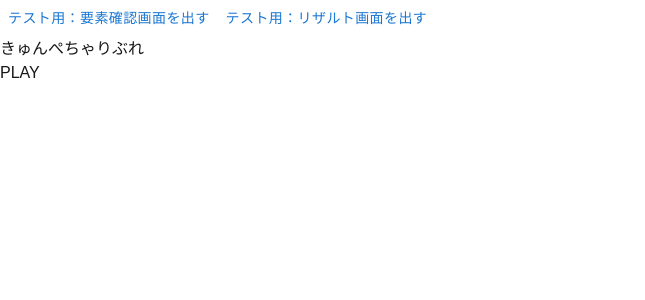
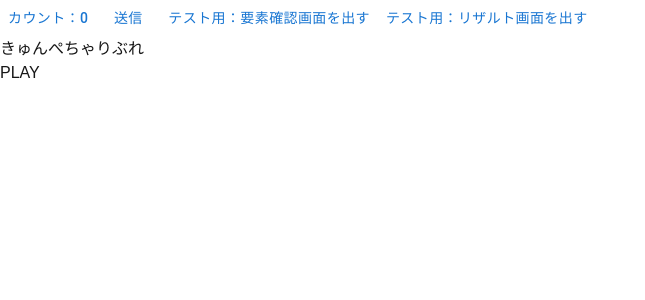
Before and after one commit to Cauchy27/ishinomaki_hack_team_azuma, a Next.js app: page / in a window 1280 px wide. Shown: the top 300 px of the page, without its empty margins (0-645 px from the left). Built offline with nearby package versions, Linux system fonts and the light colour scheme; no server answers; the database is empty.

Commit message:
player1のカウント更新テストの実装

```diff
--- /dev/null
+++ b/app/_component/supabase.tsx
@@ -0,0 +1,7 @@
+import { createClient } from '@supabase/supabase-js';
+
+// supabaseの初期化を行う
+export const Supabase = createClient(
+  process.env.NEXT_PUBLIC_SUPABASE_URL??"",
+  process.env.NEXT_PUBLIC_SUPABASE_ANON_KEY??""
+)
--- a/app/page.tsx
+++ b/app/page.tsx
@@ -10,6 +10,8 @@ import { Button } from "@mui/material";
 
 import { useState, useEffect } from "react";
 
+import { Supabase } from "./_component/supabase";
+
 const pageTargetList = ["title", "select", "confirm", "battle", "result"];
 
 const testPlayersData = ["イノウエ","ミコト"]
@@ -18,7 +20,11 @@ const Home = () => {
 
   const [resultIs, setResultIs] = useState<boolean>(false);
   const [pageTarget, setPageTarget] = useState<string>("title");
-  const [players, setPlayers] = useState<string[]>(["",""])
+  const [players, setPlayers] = useState<string[]>(["",""]);
+
+  // テスト用カウント
+  const [count, setCount] = useState<number>(0);
+
 
   const goResult = () => {
     if(players[0] == players[1] && players[0] == ""){
@@ -40,8 +46,34 @@ const Home = () => {
     });
   }
 
+  const getBattleList = async() => {
+    const storage = Supabase.from("Battle");
+    let { data, error } = await storage.select("player1Count");
+    console.log(data[0].player1Count);
+  }
+  const updateBattleData = async() => {
+    const storage = Supabase.from("Battle");
+    let { data, error } = await storage.select("id, player1Count, player2Count");
+
+    await storage.update({player1Count:data[0].player1Count+count}).eq('id',data[0].id).select()
+  }
+
+  useEffect(()=>{
+    getBattleList();
+  },[])
+
   return (
     <div className="">
+      <Button
+        onClick={()=>{setCount((prev)=> prev+1)}}
+      >
+        カウント：{count}
+      </Button>
+      <Button
+        onClick={()=>{updateBattleData()}}
+      >
+        送信
+      </Button>
       <Button
         onClick={()=>{changePage("confirm")}}
       >
--- a/package.json
+++ b/package.json
@@ -12,6 +12,7 @@
     "@emotion/react": "^11.13.3",
     "@emotion/styled": "^11.13.0",
     "@mui/material": "^6.1.3",
+    "@supabase/supabase-js": "^2.45.4",
     "lucide-react": "^0.452.0",
     "next": "14.2.15",
     "react": "^18",
```
Also changed, not shown: 1 other file (tests, documents, lock files or other folders).
